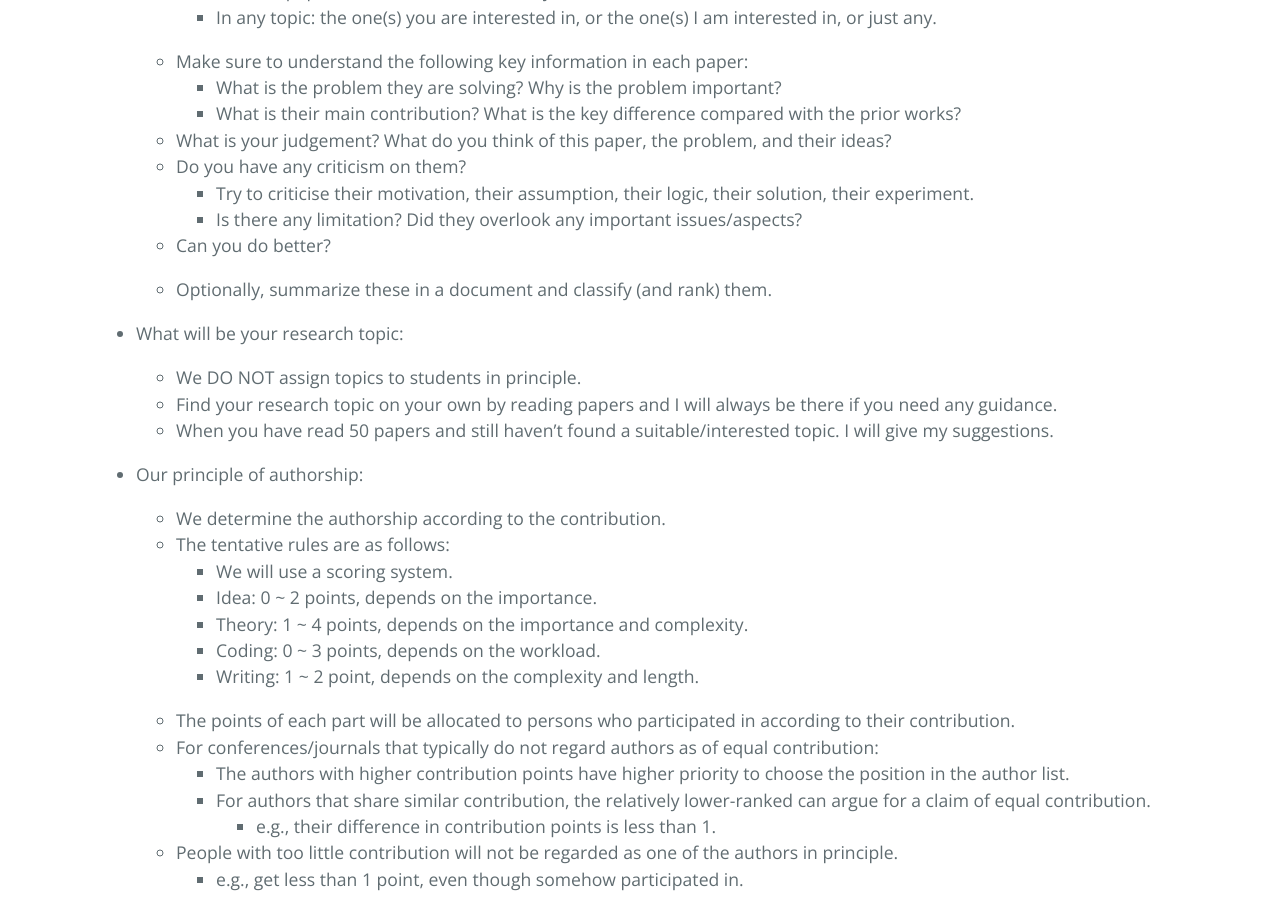
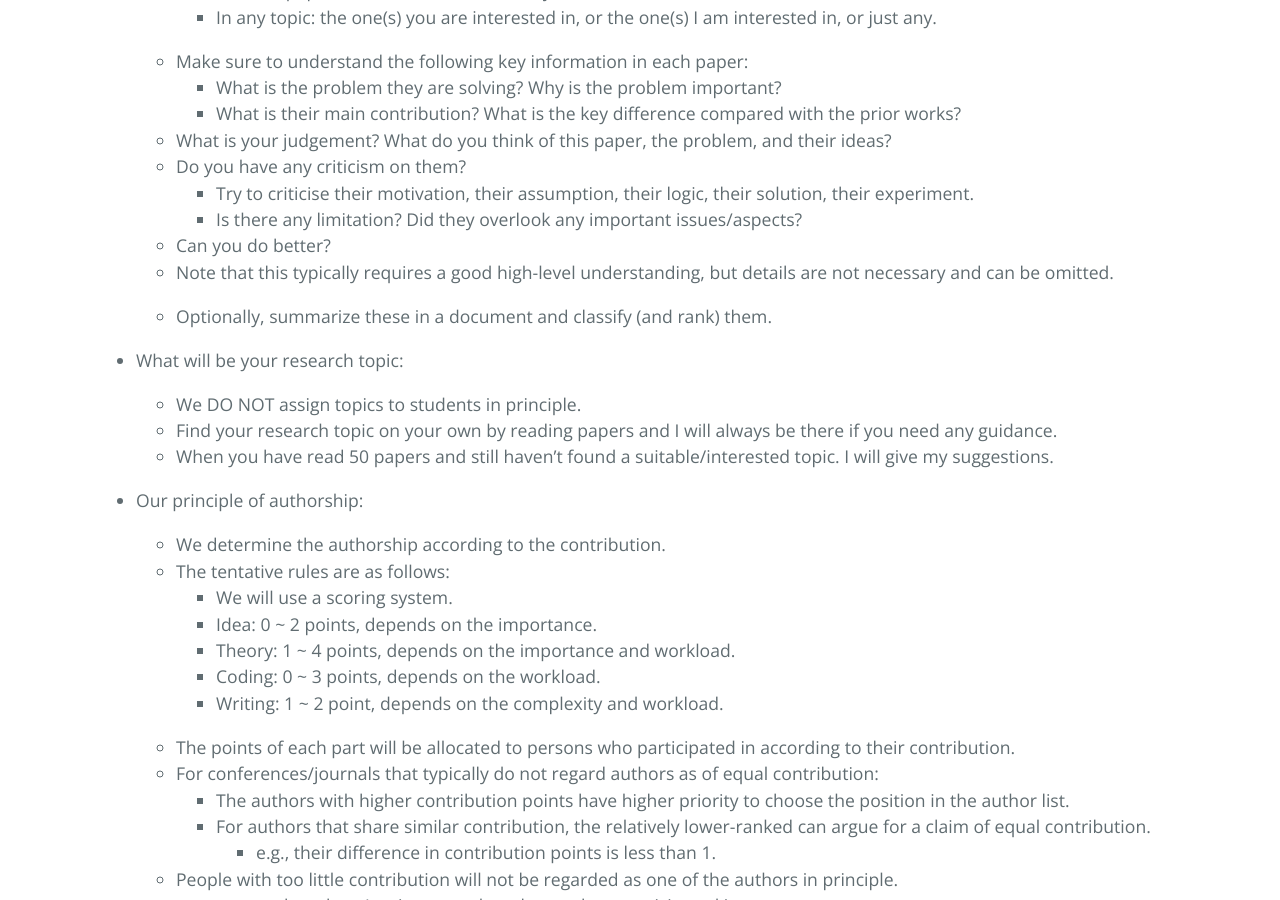
Before and after one commit to ZhimingZhou/zhimingzhou.github.io, a Jekyll site: the page built from _posts/2020-10-11-Perspective-Students.md, in a window 1280 px wide and 900 px high, scrolled down 775 px. Built offline with Jekyll 4.4.1, drawn with Linux system fonts in a browser that asks for light colours; comment, search, counter and statistics services are not loaded.

Commit message:
Update 2020-10-11-Perspective-Students.md

```diff
--- a/_posts/2020-10-11-Perspective-Students.md
+++ b/_posts/2020-10-11-Perspective-Students.md
@@ -32,6 +32,7 @@ I’m going to be an assistant professor at the Department of Computer Science,
 		- Try to criticise their motivation, their assumption, their logic, their solution, their experiment.
 		- Is there any limitation? Did they overlook any important issues/aspects?
 	- Can you do better?
+	- Note that this typically requires a good high-level understanding, but details are not necessary and can be omitted.
 
 	<!--  -->
 	- Optionally, summarize these in a document and classify (and rank) them.
@@ -50,9 +51,9 @@ I’m going to be an assistant professor at the Department of Computer Science,
 	- The tentative rules are as follows:
 		- We will use a scoring system.
 		- Idea: 0 ~ 2 points, depends on the importance.
-		- Theory: 1 ~ 4 points, depends on the importance and complexity.
+		- Theory: 1 ~ 4 points, depends on the importance and workload.
 		- Coding: 0 ~ 3 points, depends on the workload.
-		- Writing: 1 ~ 2 point, depends on the complexity and length.
+		- Writing: 1 ~ 2 point, depends on the complexity and workload.
 
 	<!--  -->
 	- The points of each part will be allocated to persons who participated in according to their contribution.
```
